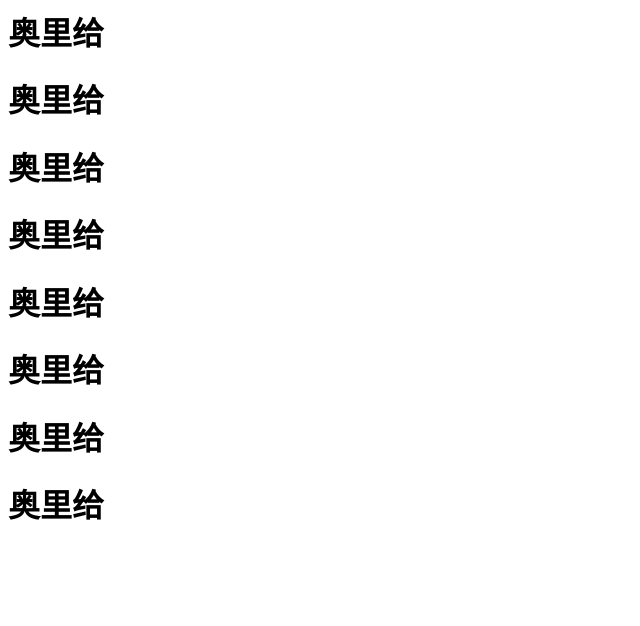
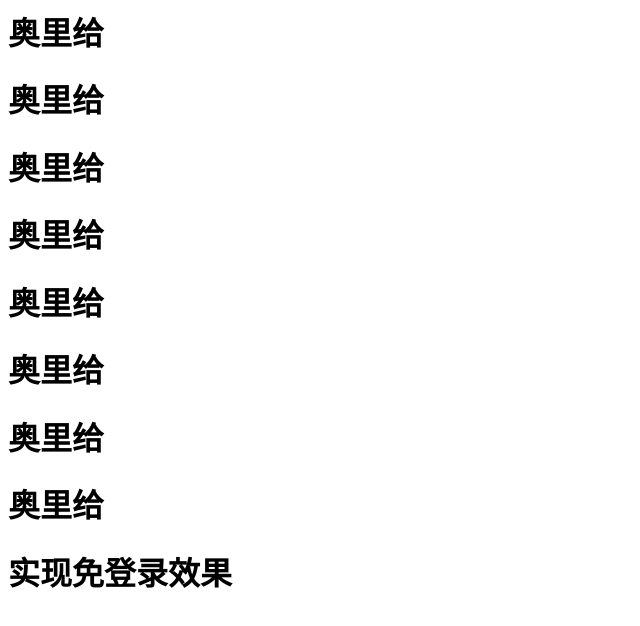
Before and after one commit to Weber9/git-demo, a plain HTML site: page index.html in a window 1280 px wide. Shown: the whole page, without its empty margins (0-640 px from the left). Drawn offline with Linux system fonts and the light colour scheme.

Commit message:
免登录测试

```diff
--- a/index.html
+++ b/index.html
@@ -6,3 +6,4 @@
 <h1>奥里给</h1>
 <h1>奥里给</h1>
 <h1>奥里给</h1>
+<h1>实现免登录效果</h1>
```
